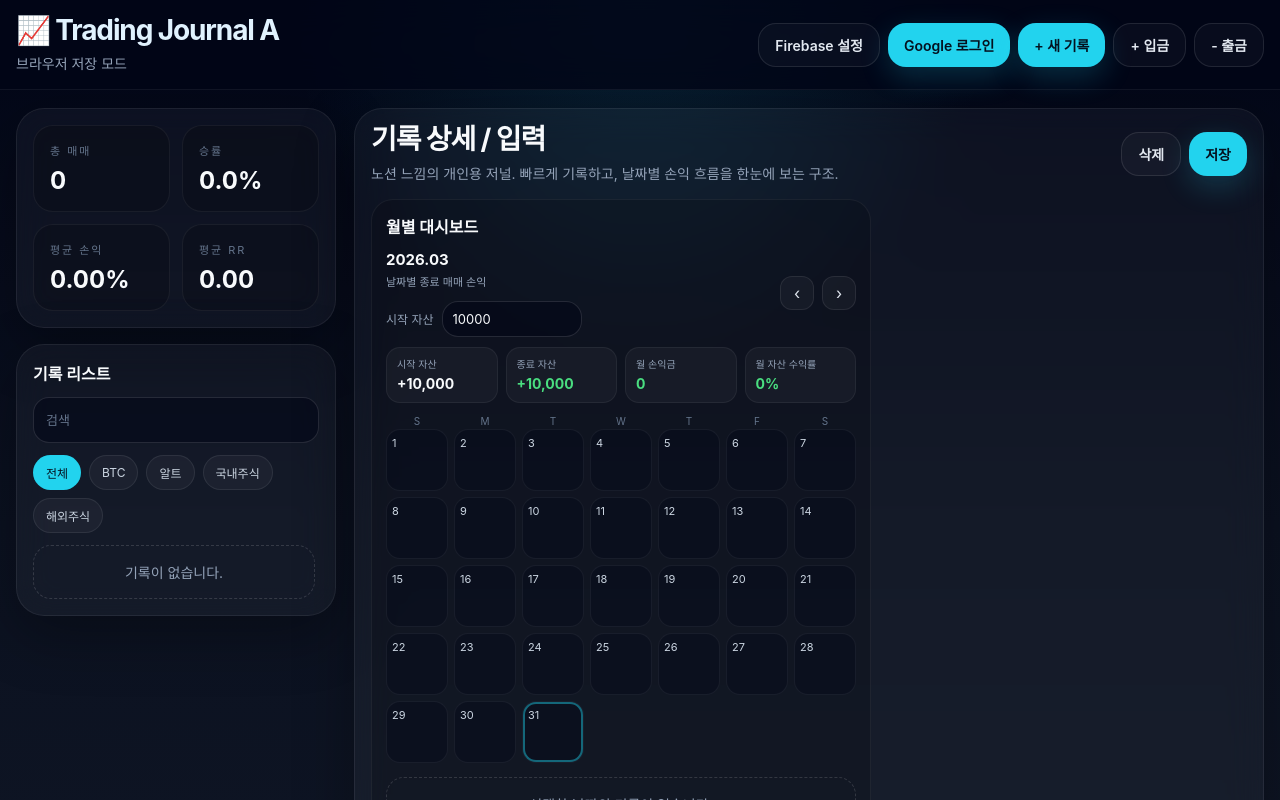
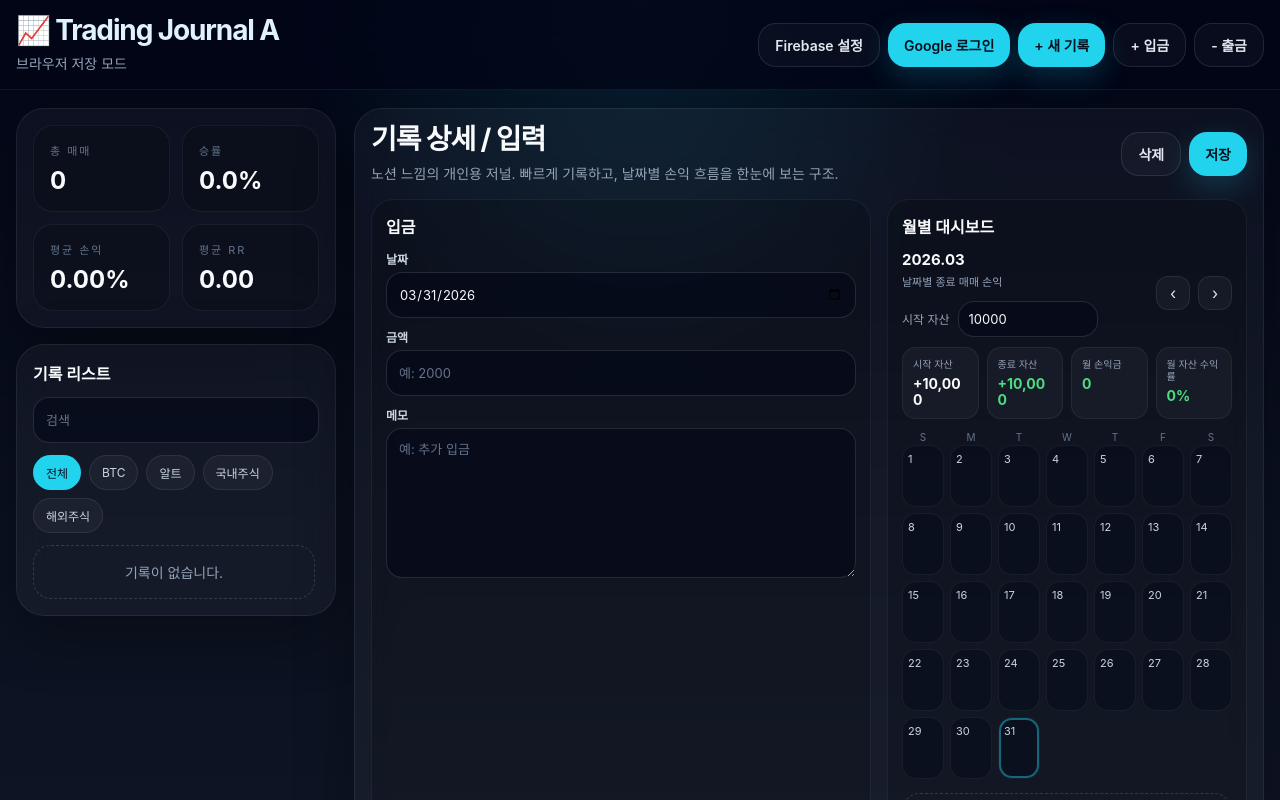
Before and after one commit to jmgboss1-try/trading-journal, a React (Vite) app: page / in a window 1280 px wide. Both pictures are taken after a click on the button "+ 입금". Shown: the top 800 px of the page. Built offline with nearby package versions, Linux system fonts and the light colour scheme.

Commit message:
Update App.jsx

```diff
--- a/src/App.jsx
+++ b/src/App.jsx
@@ -1245,6 +1245,84 @@ const [withdrawForm, setWithdrawForm] = useState({
                   </div>
                 </div>
       )}
+                {entryMode === "deposit" && (
+  <div className="left-stack">
+    <Section title="입금">
+      <div className="form-grid" style={{ gridTemplateColumns: "1fr" }}>
+        <Field label="날짜">
+          <Input
+            type="date"
+            value={depositForm.date}
+            onChange={(e) =>
+              setDepositForm((prev) => ({ ...prev, date: e.target.value }))
+            }
+          />
+        </Field>
+
+        <Field label="금액">
+          <Input
+            type="number"
+            value={depositForm.amount}
+            onChange={(e) =>
+              setDepositForm((prev) => ({ ...prev, amount: e.target.value }))
+            }
+            placeholder="예: 2000"
+          />
+        </Field>
+
+        <Field label="메모">
+          <Textarea
+            rows={8}
+            value={depositForm.note}
+            onChange={(e) =>
+              setDepositForm((prev) => ({ ...prev, note: e.target.value }))
+            }
+            placeholder="예: 추가 입금"
+          />
+        </Field>
+      </div>
+    </Section>
+  </div>
+)}
+                {entryMode === "withdraw" && (
+  <div className="left-stack">
+    <Section title="출금">
+      <div className="form-grid" style={{ gridTemplateColumns: "1fr" }}>
+        <Field label="날짜">
+          <Input
+            type="date"
+            value={withdrawForm.date}
+            onChange={(e) =>
+              setWithdrawForm((prev) => ({ ...prev, date: e.target.value }))
+            }
+          />
+        </Field>
+
+        <Field label="금액">
+          <Input
+            type="number"
+            value={withdrawForm.amount}
+            onChange={(e) =>
+              setWithdrawForm((prev) => ({ ...prev, amount: e.target.value }))
+            }
+            placeholder="예: 500"
+          />
+        </Field>
+
+        <Field label="메모">
+          <Textarea
+            rows={8}
+            value={withdrawForm.note}
+            onChange={(e) =>
+              setWithdrawForm((prev) => ({ ...prev, note: e.target.value }))
+            }
+            placeholder="예: 생활비 출금"
+          />
+        </Field>
+      </div>
+    </Section>
+  </div>
+)}
 
                 <div className="right-stack">
                   <Section title="월별 대시보드">
```
